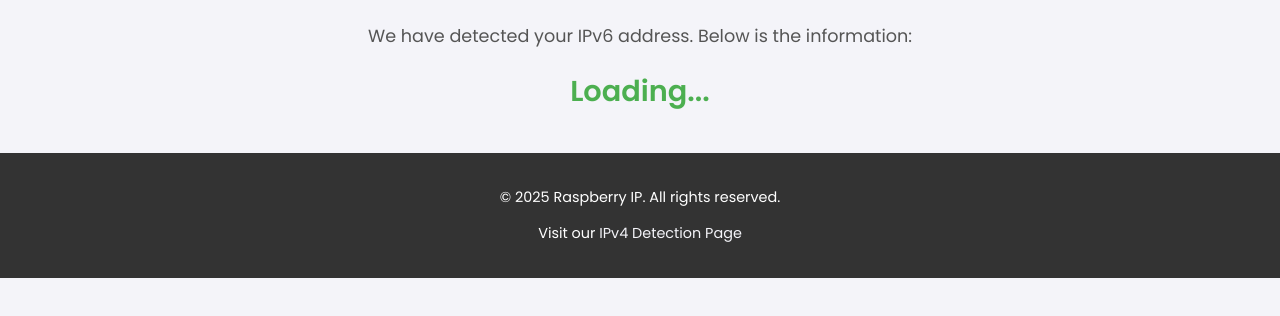
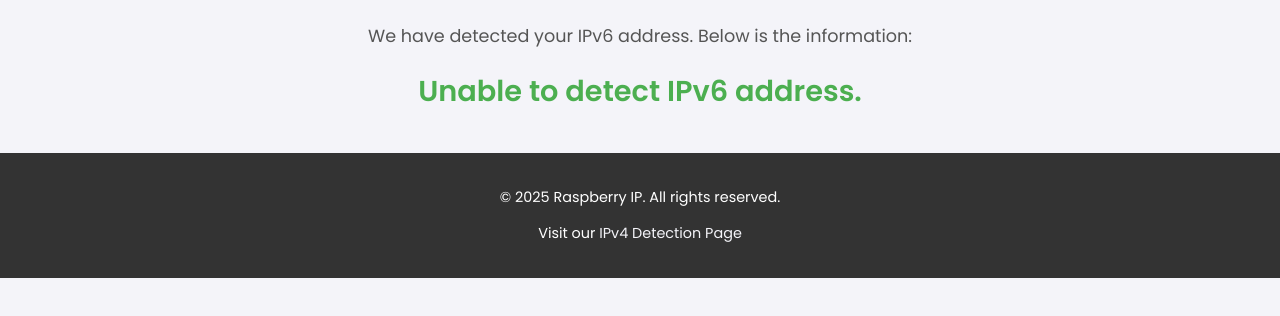
Before and after one commit to vmsign/ipv6.github.io, a plain HTML site: page index.html in a window 1280 px wide. Shown: the part 368-684 px from the top of the page. Drawn offline with Linux system fonts and the light colour scheme; no server answers.

Commit message:
Update index.html

```diff
--- a/index.html
+++ b/index.html
@@ -108,4 +108,19 @@
 
     <footer>
         <p>&copy; 2025 Raspberry IP. All rights reserved.</p>
-        <p>Visit our <a href="https://ipv4.raspberryip.com">IPv4 Detection Page</
+        <p>Visit our <a href="https://ipv4.raspberryip.com">IPv4 Detection Page</a></p>
+    </footer>
+
+    <script>
+        // Detect the IPv6 address using ipify API
+        fetch('https://api64.ipify.org?format=json')
+            .then(response => response.json())
+            .then(data => {
+                document.getElementById('ipv6-address').innerText = data.ip;
+            })
+            .catch(error => {
+                document.getElementById('ipv6-address').innerText = "Unable to detect IPv6 address.";
+            });
+    </script>
+</body>
+</html>
```
